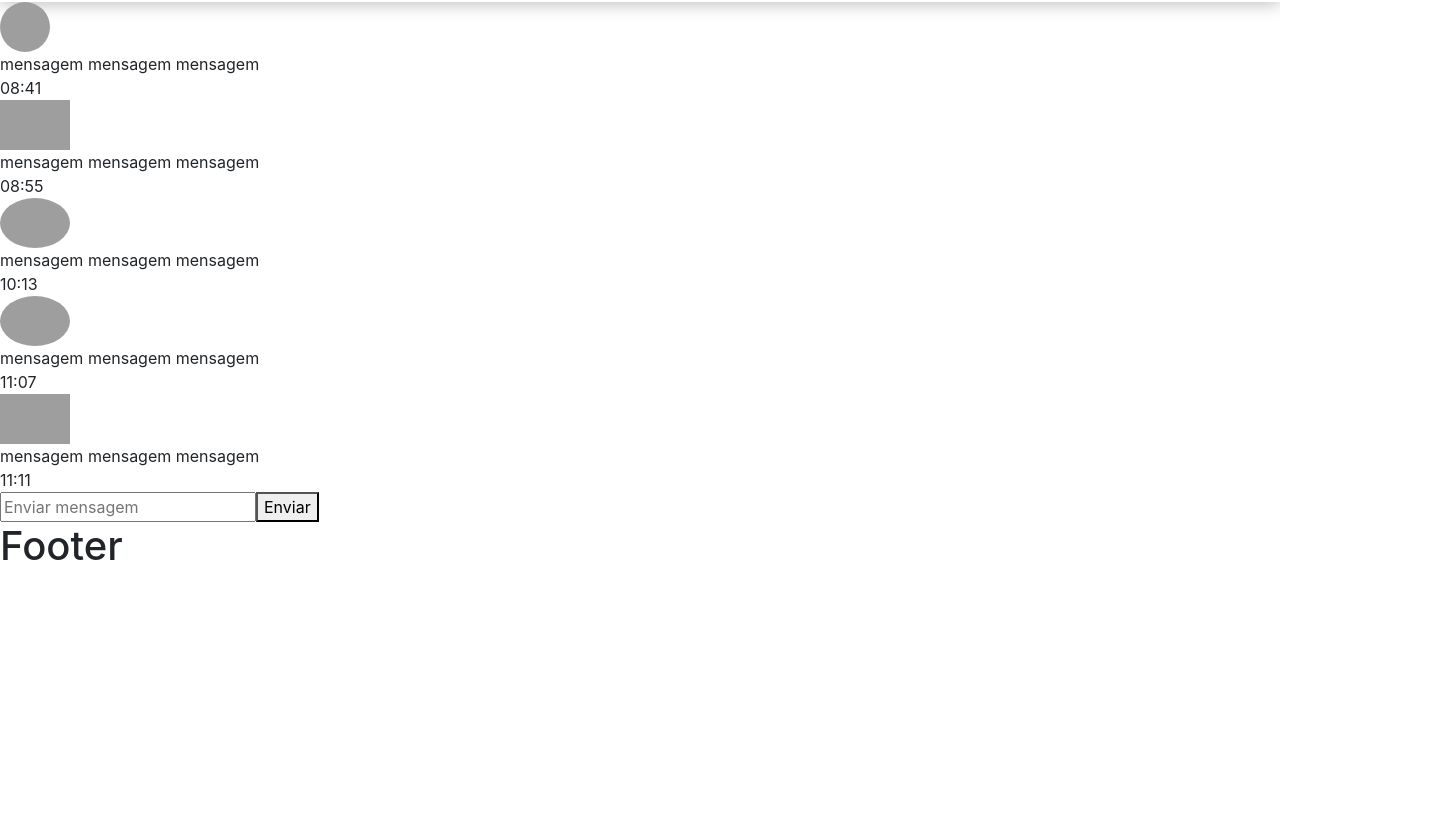
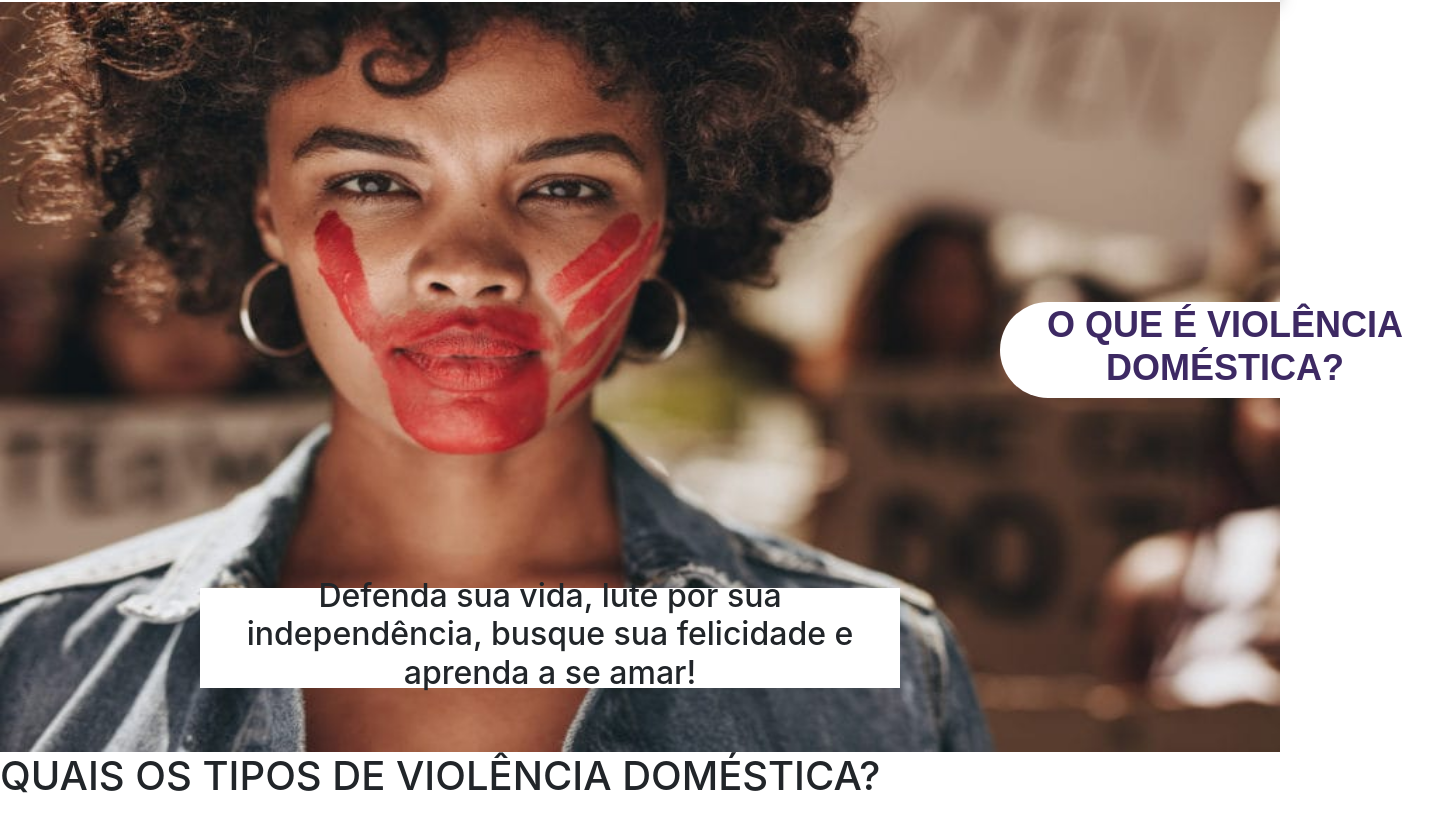
Before and after one commit to uniamerica/CMDM-front, a React (Create React App) app: page / in a window 1280 px wide. Shown: the part 68-900 px from the top of the page, 1450 px wide, since content can reach past the window. Before the commit the page ends 800 px from the top, so only its background shows below. Built offline with nearby package versions, Linux system fonts and the light colour scheme; grey boxes are pictures that could not be loaded.

Commit message:
criação de um componente com propriedade

```diff
--- a/src/App.js
+++ b/src/App.js
@@ -4,7 +4,7 @@ import './App.css';
 import Header from './components/Header/Header.jsx';
 import Footer from './components/Footer/Footer.jsx';
 import Social from './pages/Social.jsx'
-import Home from './components/Home/Img_home.jsx'
+import Home from '../src/pages/Home'
 
 
 
@@ -13,8 +13,7 @@ function App() {
   return (
     <div>
       <Header />
-      <Social />
-      <Footer />
+      <Home/>
     </div>
   );
 }
--- a/src/components/Home/Img_home.jsx
+++ b/src/components/Home/ImgHome.jsx
@@ -1,8 +1,8 @@
 import React from 'react';
-import '../Home/Img_home.css';
+import '../Home/ImgHome.css';
 
 
-function Img_home(){
+function ImgHome(){
     return(
         <div className="home_img">
             <img src={require("../../img/img1.jpg")} alt="Home page imagem"></img>
@@ -14,4 +14,4 @@ function Img_home(){
     );
 }
 
-export default Img_home;
+export default ImgHome;
--- /dev/null
+++ b/src/components/Home/ViolenceTips.jsx
@@ -0,0 +1,14 @@
+import React from 'react'
+
+function ViolenceTips(props){
+
+    const titulo = props.texto
+
+    return(
+        <div>
+            <h1>{titulo}</h1>
+        </div>
+    )
+}
+
+export default ViolenceTips;
--- a/src/pages/Home.jsx
+++ b/src/pages/Home.jsx
@@ -1,9 +1,13 @@
 import React from 'react'
-import Img_home from '../components/Home/Img_home'
+import ImgHome from '../components/Home/ImgHome'
+import ViolenceTips from '../components/Home/ViolenceTips'
 
 function Home(){
     return(
-        <Img_home />
+        <div>
+            <ImgHome />
+            <ViolenceTips texto="QUAIS OS TIPOS DE VIOLÊNCIA DOMÉSTICA?"/>
+        </div>
     )
 }
 
```
Also changed, not shown: siteLucas.json (added, +24 -0 lines), src/components/Home/ImgHome.css (renamed from src/components/Home/Img_home.css), src/components/Home/ViolenceTips.css (added).
